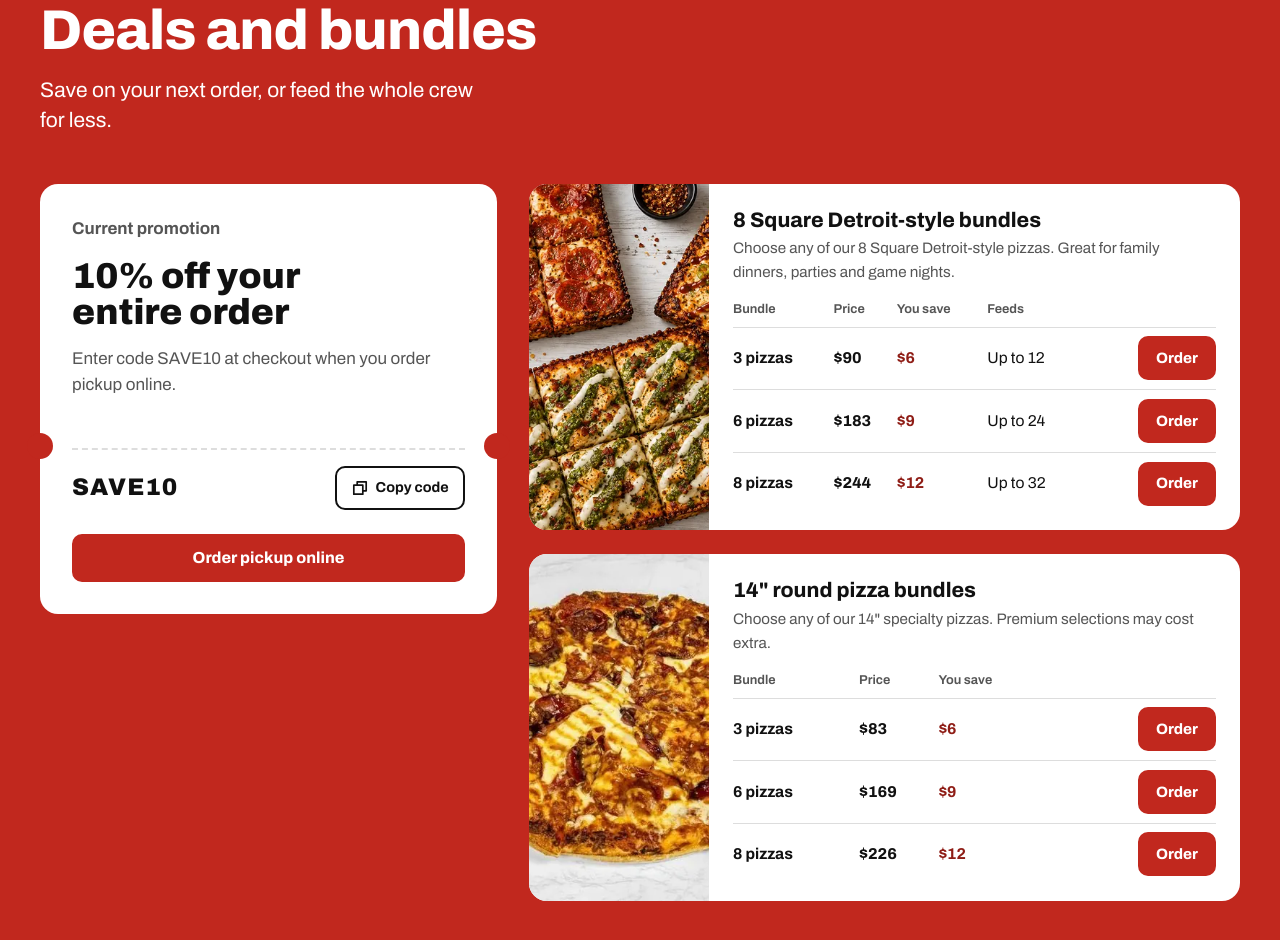
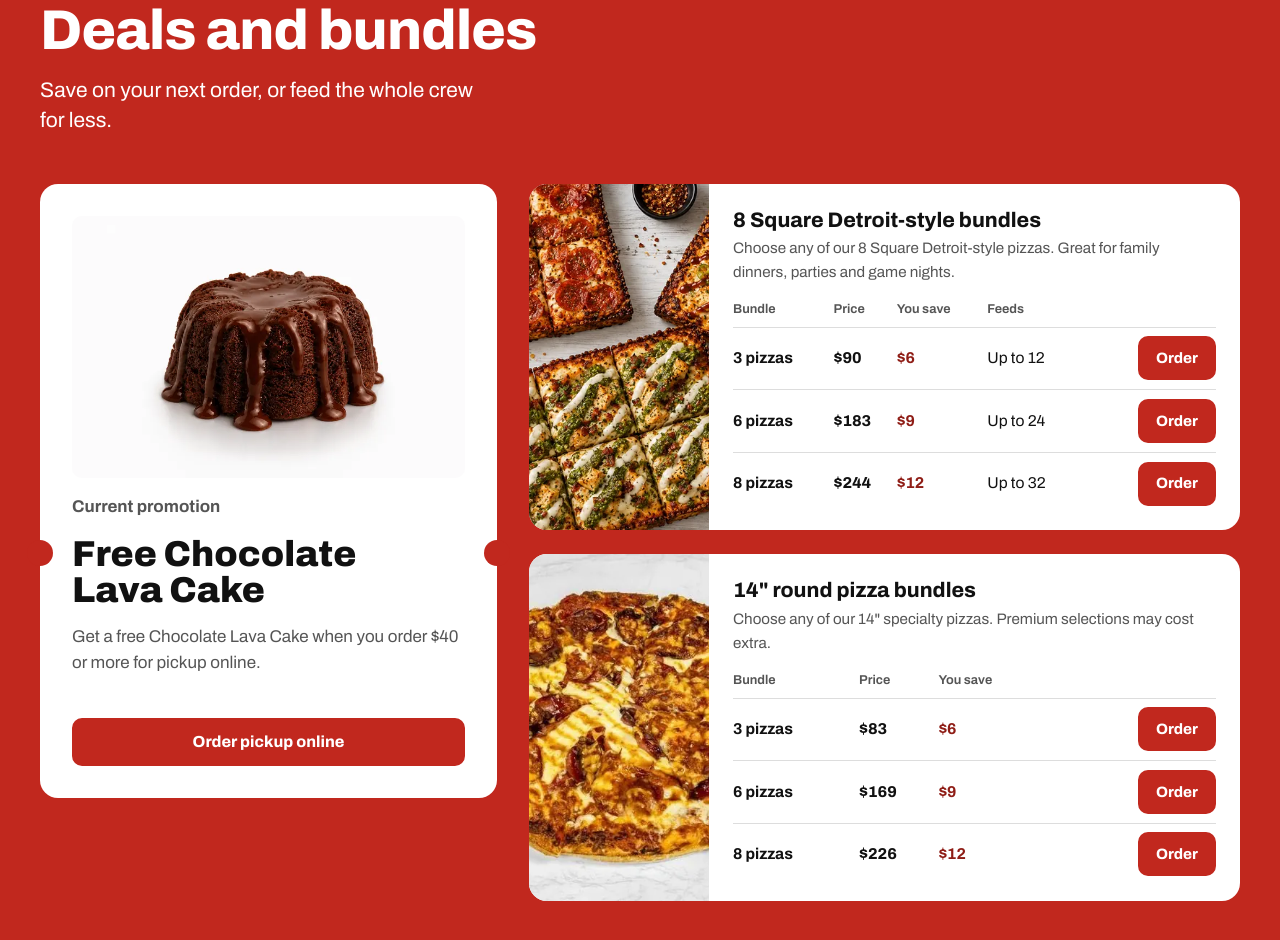
Before and after one commit to ayan759/red-top-pizza-website, a plain HTML site: page site/index.html in a window 1280 px wide. Shown: the part 5276-6216 px from the top of the page. Drawn offline with Linux system fonts and the light colour scheme.

Commit message:
Replace 10% deal with free Chocolate Lava Cake on $40+
The current deal now comes from one setting in data.js (title, detail,
short line, optional code and photo, on/off) and updates the Deals
section, the order popup and the menu page together.

Co-Authored-By: Claude Opus 5.5 <noreply@anthropic.com>

```diff
--- a/site/assets/css/styles.css
+++ b/site/assets/css/styles.css
@@ -434,6 +434,9 @@ button { cursor: pointer; }
 .ticket::before { left: -13px; }
 .ticket::after { right: -13px; }
 .ticket h3 { font-size: var(--step-3); font-stretch: 125%; font-weight: 850; line-height: 1; }
+.ticket[hidden], .ticket [hidden] { display: none; }
+.ticket-photo { width: 100%; aspect-ratio: 3 / 2; object-fit: cover; border-radius: var(--r-control); }
+.deals-grid:has(> .ticket[hidden]) { grid-template-columns: 1fr; }
 .ticket-code {
   display: flex; align-items: center; justify-content: space-between; gap: var(--s-2);
   margin-top: var(--s-2); padding: var(--s-2) 0 0;
--- a/site/assets/js/data.js
+++ b/site/assets/js/data.js
@@ -63,10 +63,16 @@ window.RTP = {
      The review cards appear on the home page as soon as this list has at least one entry. */
   reviews: [],
 
+  /* Current deal: shown in the Deals section, the order popup on every page, and the menu page.
+     on: false hides it everywhere. code: "" when customers don't need a promo code.
+     img: a photo name from assets/img/menu (optional). */
   promo: {
-    code: "SAVE10",
-    title: "10% off your entire order",
-    detail: "Enter code SAVE10 at checkout when you order pickup online."
+    on: true,
+    title: "Free Chocolate Lava Cake",
+    detail: "Get a free Chocolate Lava Cake when you order $40 or more for pickup online.",
+    short: "Free Chocolate Lava Cake on orders of $40+.",
+    code: "",
+    img: "lava-cake"
   },
 
   bundles: [
--- a/site/assets/js/main.js
+++ b/site/assets/js/main.js
@@ -190,11 +190,29 @@
   }
 
   /* ---------- Home: promo and bundles ---------- */
+  const P = D.promo || {};
+  const promoOn = P.on !== false && !!P.title;
+  // Short line in the order popup and on the menu page
+  $$("[data-promo-short]").forEach((el) => {
+    el.hidden = !(promoOn && P.short);
+    if (!el.hidden) el.textContent = " " + P.short;
+  });
   const promo = $("[data-promo]");
-  if (promo) {
-    $("[data-promo-title]", promo).textContent = D.promo.title;
-    $("[data-promo-detail]", promo).textContent = D.promo.detail;
-    $("[data-promo-code]", promo).textContent = D.promo.code;
+  if (promo && !promoOn) {
+    promo.hidden = true;
+  } else if (promo) {
+    $("[data-promo-title]", promo).textContent = P.title;
+    $("[data-promo-detail]", promo).textContent = P.detail || "";
+    const img = $("[data-promo-img]", promo);
+    if (img) {
+      img.hidden = !P.img;
+      if (P.img) { img.src = `assets/img/menu/${P.img}.webp`; img.alt = P.title; }
+    }
+    const codeRow = $("[data-promo-code-row]", promo);
+    if (codeRow) codeRow.hidden = !P.code;
+    $("[data-promo-code]", promo).textContent = P.code || "";
+  }
+  if (promo && promoOn && P.code) {
     const copyBtn = $("[data-copy-code]", promo);
     const label = $("span", copyBtn);
     copyBtn.addEventListener("click", async () => {
--- a/site/index.html
+++ b/site/index.html
@@ -19,7 +19,7 @@
   <link rel="preconnect" href="https://fonts.gstatic.com" crossorigin>
   <link rel="stylesheet" href="https://fonts.googleapis.com/css2?family=Archivo:wdth,wght@62..125,100..900&display=swap">
   <link rel="preload" as="image" href="assets/img/hero-1400.webp" imagesrcset="assets/img/hero-900.webp 900w, assets/img/hero-1400.webp 1400w, assets/img/hero-2000.webp 1983w" imagesizes="100vw" media="(min-width: 761px)">
-  <link rel="stylesheet" href="assets/css/styles.css?v=9">
+  <link rel="stylesheet" href="assets/css/styles.css?v=10">
   <script>document.documentElement.classList.add("js");</script>
   <script type="application/ld+json">
   {
@@ -229,11 +229,12 @@
         </div>
         <div class="deals-grid">
           <div class="ticket" data-promo data-reveal="rise">
+            <img class="ticket-photo" data-promo-img src="assets/img/menu/lava-cake.webp" alt="Chocolate Lava Cake" width="720" height="480" loading="lazy">
             <p class="muted" style="margin:0;font-weight:700">Current promotion</p>
-            <h3 data-promo-title>10% off your entire order</h3>
-            <p class="muted" data-promo-detail>Enter code SAVE10 at checkout when you order pickup online.</p>
-            <div class="ticket-code">
-              <strong data-promo-code>SAVE10</strong>
+            <h3 data-promo-title>Free Chocolate Lava Cake</h3>
+            <p class="muted" data-promo-detail>Get a free Chocolate Lava Cake when you order $40 or more for pickup online.</p>
+            <div class="ticket-code" data-promo-code-row hidden>
+              <strong data-promo-code></strong>
               <button class="copy-btn" type="button" data-copy-code>
                 <svg class="icon" aria-hidden="true"><use href="assets/img/icons.svg#copy"></use></svg>
                 <span>Copy code</span>
@@ -547,7 +548,7 @@
     <div class="order-options">
       <a class="order-option" href="https://order.toasttab.com/online/red-top-pizza-detroit-style-3950-sage-hill-drive-nw" data-pickup-link>
         <span class="icon-box"><svg class="icon" aria-hidden="true"><use href="assets/img/icons.svg#storefront"></use></svg></span>
-        <span><strong>Pickup</strong><span class="small">Order on Toast and collect at Sage Hill. Use code SAVE10 for 10% off.</span></span>
+        <span><strong>Pickup</strong><span class="small">Order on Toast and collect at Sage Hill.<span data-promo-short> Free Chocolate Lava Cake on orders of $40+.</span></span></span>
       </a>
       <a class="order-option" href="https://order.online/store/red-top-pizza---detroit-style-calgary-29682488/?hideModal=true" data-delivery-link>
         <span class="icon-box"><svg class="icon" aria-hidden="true"><use href="assets/img/icons.svg#moped"></use></svg></span>
@@ -560,7 +561,7 @@
     </div>
   </dialog>
 
-  <script src="assets/js/data.js?v=3" defer></script>
-  <script src="assets/js/main.js?v=7" defer></script>
+  <script src="assets/js/data.js?v=4" defer></script>
+  <script src="assets/js/main.js?v=8" defer></script>
 </body>
 </html>
```
Also changed, not shown: site/accessibility.html (+4 -4 lines), site/menu.html (+5 -5 lines), site/privacy.html (+4 -4 lines).
